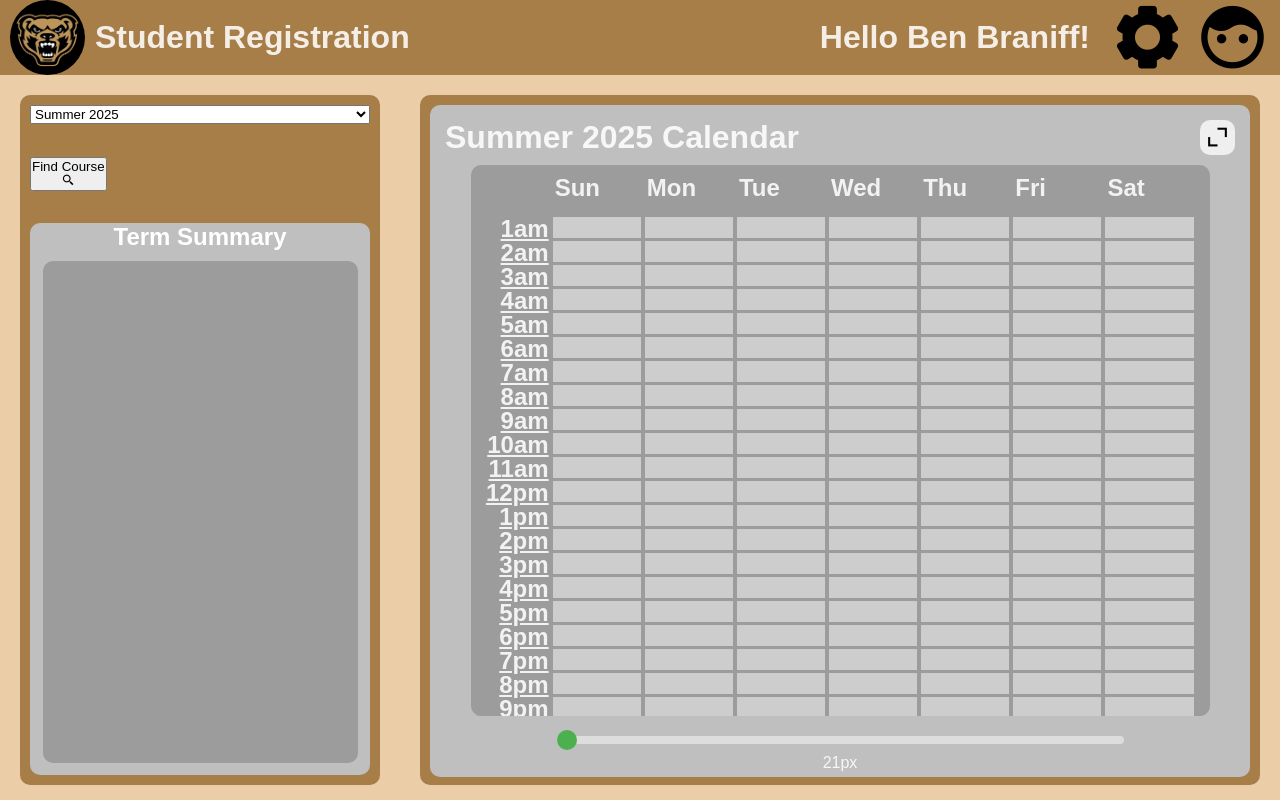
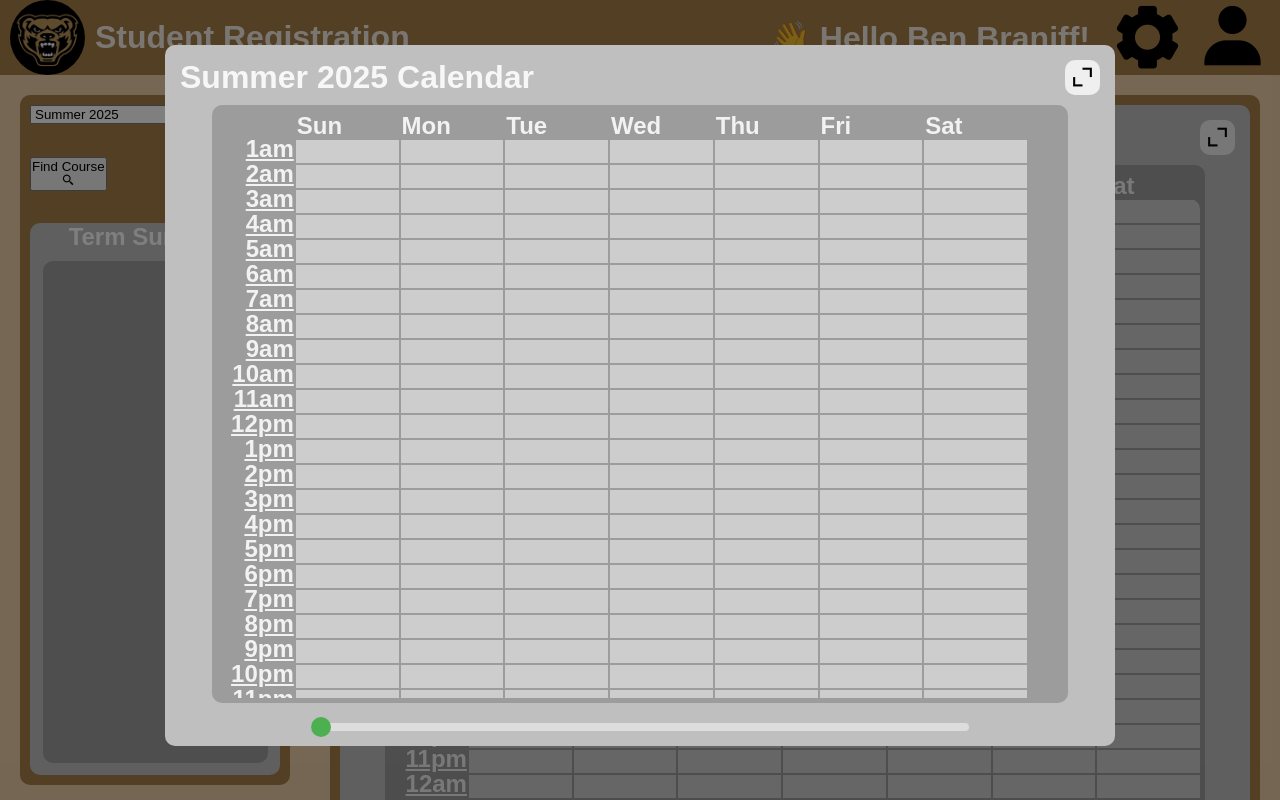
Before and after one commit to msalama2/CSI-3450-DataBase-and-Design, a React (Vite) app in the folder frontend/: page / in a window 1280 px wide. Both pictures are taken after a click on the button 1217 px from the left and 137 px from the top of the page. Built offline with nearby package versions, Linux system fonts and the light colour scheme.

Commit message:
calendar popup works!

```diff
--- a/frontend/src/components/homepage/components/calendar/calendar.css
+++ b/frontend/src/components/homepage/components/calendar/calendar.css
@@ -7,7 +7,6 @@
 .calendar-main {
   background-color: #bfbfbf;
   margin: 5px;
-  /* padding: 10px; */
   border-radius: 10px;
   display: flex;
   flex-direction: column;
@@ -39,10 +38,6 @@
   line-height: 39px;
 }
 
-button i {
-  /* line-height: 35px; */
-}
-
 .calendar-topbar > button:hover {
   background-color: gray;
 }
@@ -60,7 +55,7 @@ button i {
 .day-labels {
   display: flex;
   flex-direction: row;
-  margin-bottom: 3px;
+  /* margin-bottom: 3px; */
 }
 
 .calendar-content {
@@ -69,9 +64,7 @@ button i {
   background-color: #9c9c9c;
   width: 100%;
   height: 95%;
-  /* here */
-  overflow-y: scroll; /* Allows vertical scrolling */
-  overflow-x: hidden; /* Prevents horizontal scrolling */
+  overflow: scroll;
   margin: auto;
   border-radius: 10px;
 }
@@ -83,20 +76,23 @@ button i {
 .day-label {
   width: calc((var(--custom-width) / 8) - 3px);
   height: var(--custom-cell-height);
-  margin: 1px;
+  /* margin: 1px; */
   border-style: solid;
   border-width: 1px;
   border-color: #9c9c9c;
 }
 
-/* try something here */
 .legend-hour {
-  width: calc((var(--custom-width) / 8) - 20px);
-  line-height: calc(var(--custom-cell-height) + 2px);
+  width: calc((var(--custom-width) / 8) - 30px);
+  min-width: 60px;
+  display: flex;
+  flex-direction: column;
+  align-items: flex-end; /* floats to the right */
+  justify-content: end; /* floats to the bottom */
 }
 
 .day-label {
-  height: calc((var(--custom-height) / 25) - 2.5px + 20px);
+  height: calc((var(--custom-height) / 25) + 5px);
 }
 
 .hour {
@@ -110,7 +106,6 @@ button i {
 
 .time-legend h2 {
   text-decoration: underline;
-  text-align: right;
 }
 
 .day h2 {
--- a/frontend/src/components/homepage/components/calendar/calendar.jsx
+++ b/frontend/src/components/homepage/components/calendar/calendar.jsx
@@ -4,11 +4,11 @@ import "./calendar.css";
 import Day from "./components/day";
 import TimeLegend from "./components/TimeLegend";
 
-function Calendar() {
+function Calendar( {toggleFullScreen} ) {
   const divRef = useRef(null);
   const [width, setWidth] = useState(0);
   const [height, setHeight] = useState(0);
-  const [cellHeight, setCellHeight] = useState(21); // New state for the cell height
+  const [cellHeight, setCellHeight] = useState(23); // New state for the cell height
 
   useEffect(() => {
     // Function to update width
@@ -47,8 +47,8 @@ function Calendar() {
     <div className="calendar-main">
       <div className="calendar-topbar">
         <h1>Summer 2025 Calendar</h1>
-        <button>
-          <i class="bx bx-expand-alt"></i>
+        <button onClick={toggleFullScreen}>
+          <i className="bx bx-expand-alt"></i>
         </button>
       </div>
       <div className="calendar-content-outer">
@@ -94,12 +94,11 @@ function Calendar() {
         <input
           type="range"
           id="height-slider"
-          min="21"
+          min="23"
           max="100"
           value={cellHeight}
           onChange={(e) => setCellHeight(Number(e.target.value))}
         />
-        <span>{cellHeight}px</span>
       </div>
     </div>
   );
--- a/frontend/src/components/homepage/homepage.css
+++ b/frontend/src/components/homepage/homepage.css
@@ -137,13 +137,41 @@ body .calendar > * {
   width: 70%;
   height: 100%;
   background-color: #a77e48;
-  /* padding: 5px; */
 }
 
 .body .sidebar,
 .body .calendar {
   border-radius: 10px;
 }
+
+/* calendar popup start */
+.full-screen {
+  width: 100vw;
+  height: 100vh;
+}
+
+.overlay {
+  position: fixed;
+  top: 0;
+  left: 0;
+  width: 100vw;
+  height: 100vh;
+  background-color: rgba(0, 0, 0, 0.5);
+  z-index: 10;
+  display: flex;
+  justify-content: center;
+  align-items: center;
+}
+
+.calendar-container-full {
+  width: 75%;
+  height: 90%;
+}
+
+.hidden {
+  display: none;
+}
+
 
 /*Using keyframes for shaking an image*/
 @keyframes Shake {
--- a/frontend/src/components/homepage/homepage.jsx
+++ b/frontend/src/components/homepage/homepage.jsx
@@ -1,4 +1,5 @@
 import "./homepage.css";
+import { useState } from "react";
 import FindCoursePopup from "./components/findcourse/popup.jsx";
 import logo from "../../assets/Oakland_Golden_Grizzlies_logo.png";
 import settingsIcon from "../../assets/settings icon.png";
@@ -9,6 +10,13 @@ import "boxicons";
 
 const Homepage = () => {
   const studentName = "Ben Braniff";
+  const [isCalendarOpen, setIsCalendarOpen] = useState(false);
+  const [isFullScreen, setIsFullScreen] = useState(false); // added
+
+  // Function to toggle the full-screen mode
+  const toggleFullScreen = () => {
+    setIsFullScreen(!isFullScreen);
+  };
 
   return (
     <>
@@ -28,8 +36,6 @@ const Homepage = () => {
                 columns (days of week)
                     rows (times of day)
         */}
-
-      {/* topbar */}
       <div className="homepage">
         <div className="topbar">
           <div className="left">
@@ -39,9 +45,9 @@ const Homepage = () => {
             <h1 className="title">Student Registration</h1>
           </div>
           <div className="right">
-            <h1 className="name">Hello {studentName}!</h1>
+            <h1 className="name">👋 Hello {studentName}!</h1>
             <i class="bx bxs-cog settings"></i>
-            <i class="bx bxs-face profile"></i>
+            <i class="bx bxs-user profile"></i>
           </div>
         </div>
         <div className="body">
@@ -58,22 +64,26 @@ const Homepage = () => {
               <div className="term-summary-content"></div>
             </div>
           </div>
-          <div className="calendar">
-            <Calendar />
+          <div
+            className={`calendar ${
+              isFullScreen ? "full-screen" : ""
+            }`}
+          >
+            <Calendar toggleFullScreen={toggleFullScreen} />
           </div>
         </div>
+
+        {/* Full screen overlay */}
+        {isFullScreen && (
+          <div className="overlay">
+            <div className="calendar-container-full">
+              <Calendar toggleFullScreen={toggleFullScreen} />
+            </div>
+          </div>
+        )}
       </div>
     </>
   );
 };
 
 export default Homepage;
-
-// homepage
-// top bar (within homepage)
-// calendar (within homepage)
-// calendar fullscreen page
-// search page
-// term-summary page
-// browse page
-// bookmarks page
```
